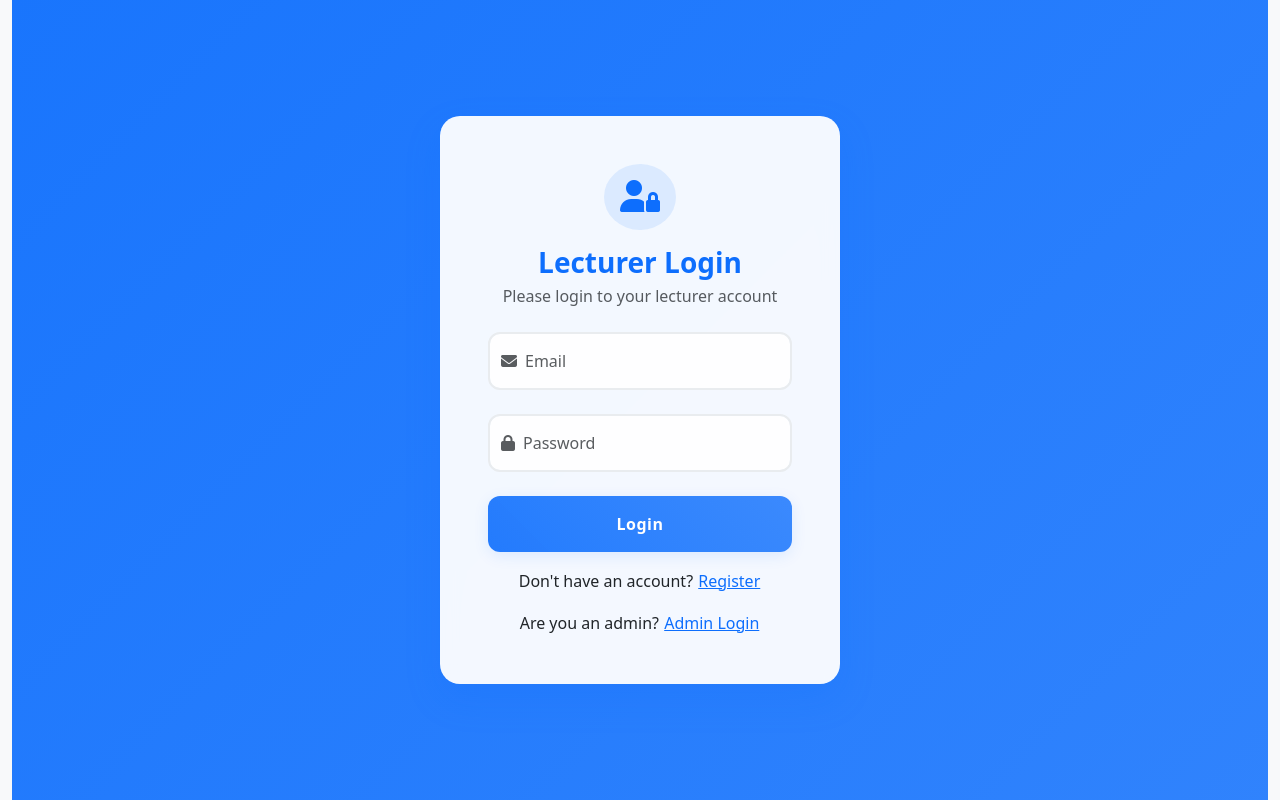
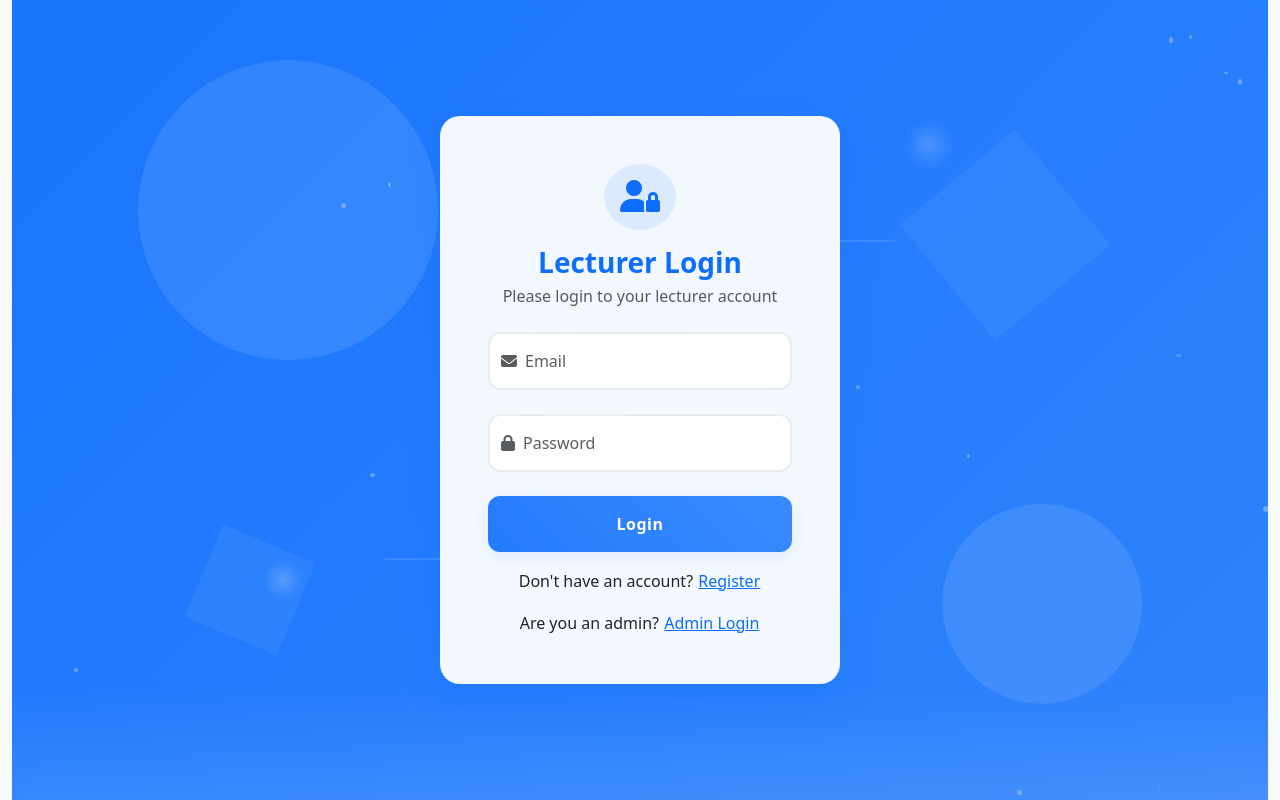
Before and after one commit to ChamikaShashipriya99/Staff-Management-System-To-NIBM-Campus, a React (Create React App) app in the folder client/: page / in a window 1280 px wide. Both pictures are taken after a click on the button "Lecturer Login". Built offline with nearby package versions, Linux system fonts and the light colour scheme.

Commit message:
Add 3D animated background to Lecturer Login page and implement dark mode support instructions in CHANGELOG.md

```diff
--- a/client/src/pages/LecturerLogin.js
+++ b/client/src/pages/LecturerLogin.js
@@ -85,9 +85,69 @@ const LecturerLogin = ({ onLogin, onShowRegister, onShowAdminLogin }) => {
         overflow: 'hidden'
       }}
     >
-      {/* Animated background elements (copied from Login.js) */}
+      {/* 3D Animated background elements */}
       <div className="position-absolute w-100 h-100" style={{ zIndex: 0 }}>
-        {/* ... (copy the animated background elements from Login.js) ... */}
+        <div className="position-absolute" style={{
+          top: '10%', left: '10%', width: '300px', height: '300px', borderRadius: '50%', background: 'rgba(255, 255, 255, 0.1)', animation: 'float 6s ease-in-out infinite'
+        }}></div>
+        <div className="position-absolute" style={{
+          bottom: '10%', right: '10%', width: '200px', height: '200px', borderRadius: '50%', background: 'rgba(255, 255, 255, 0.1)', animation: 'float 8s ease-in-out infinite'
+        }}></div>
+        <div className="position-absolute" style={{
+          top: '20%', right: '15%', width: '150px', height: '150px', background: 'rgba(255, 255, 255, 0.05)', transform: 'rotate(45deg)', animation: 'rotate 20s linear infinite'
+        }}></div>
+        <div className="position-absolute" style={{
+          bottom: '20%', left: '15%', width: '100px', height: '100px', background: 'rgba(255, 255, 255, 0.05)', transform: 'rotate(45deg)', animation: 'rotate 15s linear infinite reverse'
+        }}></div>
+        <div className="position-absolute" style={{
+          top: '30%', left: '30%', width: '200px', height: '2px', background: 'rgba(255, 255, 255, 0.1)', animation: 'slideRight 8s ease-in-out infinite'
+        }}></div>
+        <div className="position-absolute" style={{
+          bottom: '30%', right: '30%', width: '200px', height: '2px', background: 'rgba(255, 255, 255, 0.1)', animation: 'slideLeft 8s ease-in-out infinite'
+        }}></div>
+        <div className="position-absolute" style={{
+          top: '40%', left: '40%', width: '10px', height: '10px', borderRadius: '50%', background: 'rgba(255, 255, 255, 0.2)', animation: 'moveDot 10s ease-in-out infinite'
+        }}></div>
+        <div className="position-absolute" style={{
+          top: '60%', right: '40%', width: '8px', height: '8px', borderRadius: '50%', background: 'rgba(255, 255, 255, 0.2)', animation: 'moveDot 12s ease-in-out infinite reverse'
+        }}></div>
+        <div className="position-absolute w-100" style={{
+          bottom: '0', height: '100px', background: 'linear-gradient(180deg, transparent, rgba(255, 255, 255, 0.1))', animation: 'wave 8s ease-in-out infinite'
+        }}></div>
+        <div className="position-absolute" style={{
+          top: '15%', right: '25%', width: '50px', height: '50px', borderRadius: '50%', background: 'radial-gradient(circle, rgba(255,255,255,0.2) 0%, rgba(255,255,255,0) 70%)', animation: 'glow 4s ease-in-out infinite'
+        }}></div>
+        <div className="position-absolute" style={{
+          bottom: '25%', left: '20%', width: '40px', height: '40px', borderRadius: '50%', background: 'radial-gradient(circle, rgba(255,255,255,0.2) 0%, rgba(255,255,255,0) 70%)', animation: 'glow 5s ease-in-out infinite reverse'
+        }}></div>
+        {[...Array(20)].map((_, i) => (
+          <div
+            key={i}
+            className="position-absolute"
+            style={{
+              width: `${Math.random() * 4 + 2}px`,
+              height: `${Math.random() * 4 + 2}px`,
+              background: 'rgba(255, 255, 255, 0.3)',
+              borderRadius: '50%',
+              top: `${Math.random() * 100}%`,
+              left: `${Math.random() * 100}%`,
+              animation: `particle ${Math.random() * 10 + 5}s linear infinite`,
+              animationDelay: `${Math.random() * 5}s`
+            }}
+          />
+        ))}
+        <div className="position-absolute" style={{
+          top: '45%', right: '35%', width: '0', height: '0', borderLeft: '20px solid transparent', borderRight: '20px solid transparent', borderBottom: '35px solid rgba(255, 255, 255, 0.1)', animation: 'rotate3D 15s linear infinite'
+        }}></div>
+        <div className="position-absolute" style={{
+          bottom: '35%', left: '35%', width: '0', height: '0', borderLeft: '15px solid transparent', borderRight: '15px solid transparent', borderBottom: '25px solid rgba(255, 255, 255, 0.1)', animation: 'rotate3D 12s linear infinite reverse'
+        }}></div>
+        <div className="position-absolute" style={{
+          top: '50%', left: '50%', transform: 'translate(-50%, -50%)', width: '300px', height: '300px', border: '2px solid rgba(255, 255, 255, 0.1)', borderRadius: '50%', animation: 'expand 8s ease-in-out infinite'
+        }}></div>
+        <div className="position-absolute" style={{
+          top: '50%', left: '50%', transform: 'translate(-50%, -50%)', width: '200px', height: '200px', border: '2px solid rgba(255, 255, 255, 0.1)', borderRadius: '50%', animation: 'expand 8s ease-in-out infinite 1s'
+        }}></div>
       </div>
       {/* Login Card */}
       <div
@@ -199,6 +259,50 @@ const LecturerLogin = ({ onLogin, onShowRegister, onShowAdminLogin }) => {
           </div>
         </div>
       </div>
+      <style>{`
+        @keyframes float {
+          0%, 100% { transform: translateY(0); }
+          50% { transform: translateY(-20px); }
+        }
+        @keyframes rotate {
+          0% { transform: rotate(0deg); }
+          100% { transform: rotate(360deg); }
+        }
+        @keyframes slideRight {
+          0%, 100% { left: 30%; }
+          50% { left: 60%; }
+        }
+        @keyframes slideLeft {
+          0%, 100% { right: 30%; }
+          50% { right: 60%; }
+        }
+        @keyframes moveDot {
+          0%, 100% { transform: scale(1); }
+          50% { transform: scale(1.5); }
+        }
+        @keyframes wave {
+          0%, 100% { height: 100px; }
+          50% { height: 120px; }
+        }
+        @keyframes glow {
+          0%, 100% { opacity: 0.7; }
+          50% { opacity: 1; }
+        }
+        @keyframes particle {
+          0% { opacity: 0; }
+          10% { opacity: 1; }
+          90% { opacity: 1; }
+          100% { opacity: 0; }
+        }
+        @keyframes rotate3D {
+          0% { transform: rotateY(0deg); }
+          100% { transform: rotateY(360deg); }
+        }
+        @keyframes expand {
+          0%, 100% { transform: translate(-50%, -50%) scale(1); }
+          50% { transform: translate(-50%, -50%) scale(1.1); }
+        }
+      `}</style>
     </div>
   );
 };
```
Also changed, not shown: 1 other file (tests, documents, lock files or other folders).
